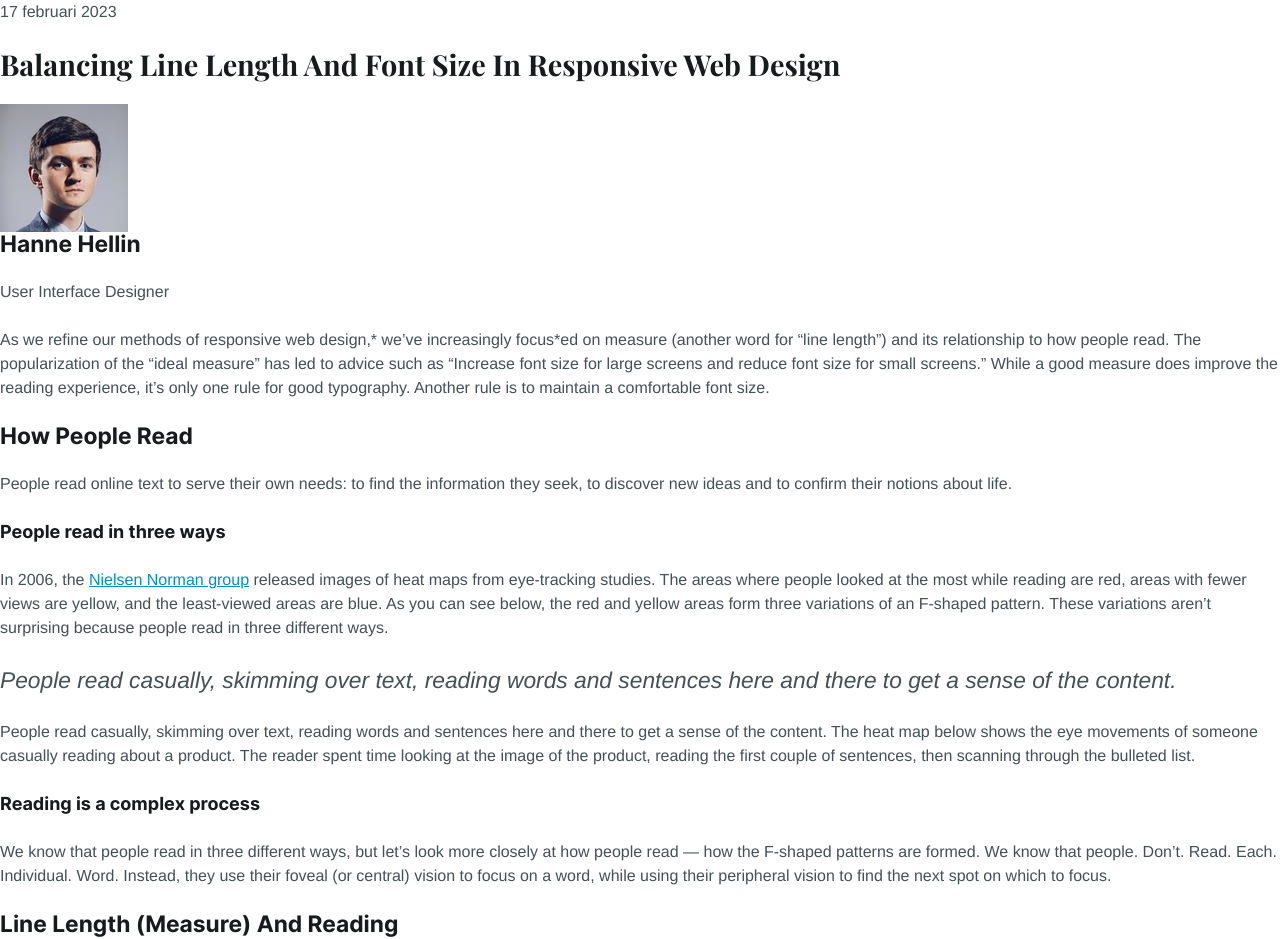
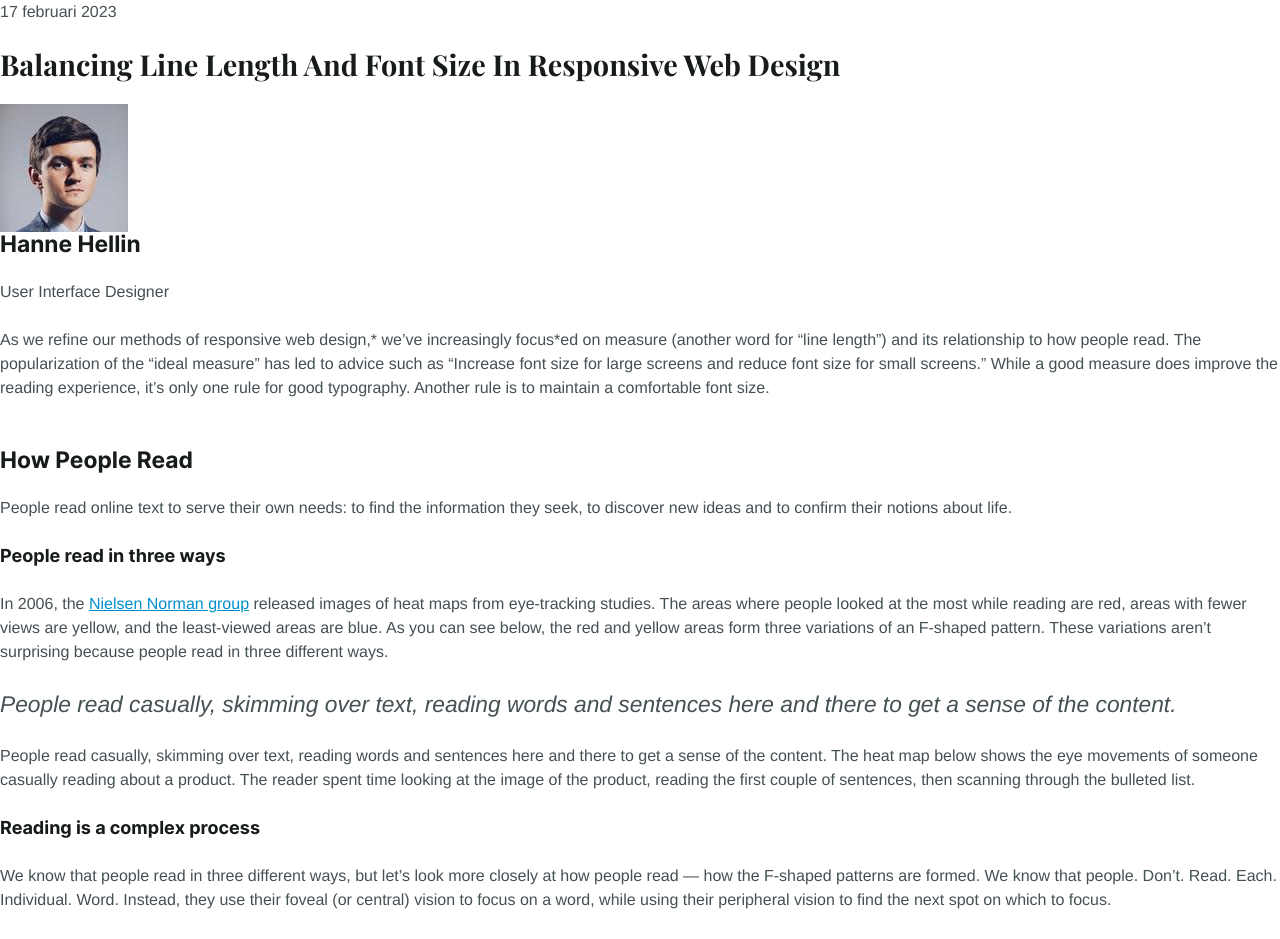
Before and after one commit to mct-ui/blogpost-design-Hanne-Hellin-MCT, a plain HTML site: page index.html in a window 1280 px wide. Shown: the top 939 px of the page. Drawn offline with nearby package versions, Linux system fonts and the light colour scheme; a web font is replaced by a local one.

Commit message:
Added extra margin top to h2

```diff
--- a/css/screen.scss
+++ b/css/screen.scss
@@ -257,6 +257,13 @@ h2 {
   line-height: calc($baseline * 3);
   margin-bottom: $space-m;
 }
+
+.s-content * + h2 {
+
+  margin-top: $space-xl;
+
+ }
+
 
 h3 {
   font-weight: 700;
--- a/index.html
+++ b/index.html
@@ -34,6 +34,7 @@
                 User Interface Designer
             </p>
         </aside>
+        <div class="s-content ">
             <p>
                 As we refine our methods of responsive web design,* we’ve increasingly focus*ed on measure
                 (another word for “line length”) and its relationship to how people read. The popularization of
@@ -86,6 +87,7 @@
                 left-aligned text. He argued that this would assist readers by providing a consistent left
                 (vertical) edge for the eye to return to after finishing each (horizontal) line.
             </p>
+        </div>
     </article>
 </body>
 
```
Also changed, not shown: css/screen.css. Lines whose indentation alone changed are shown as unchanged.
